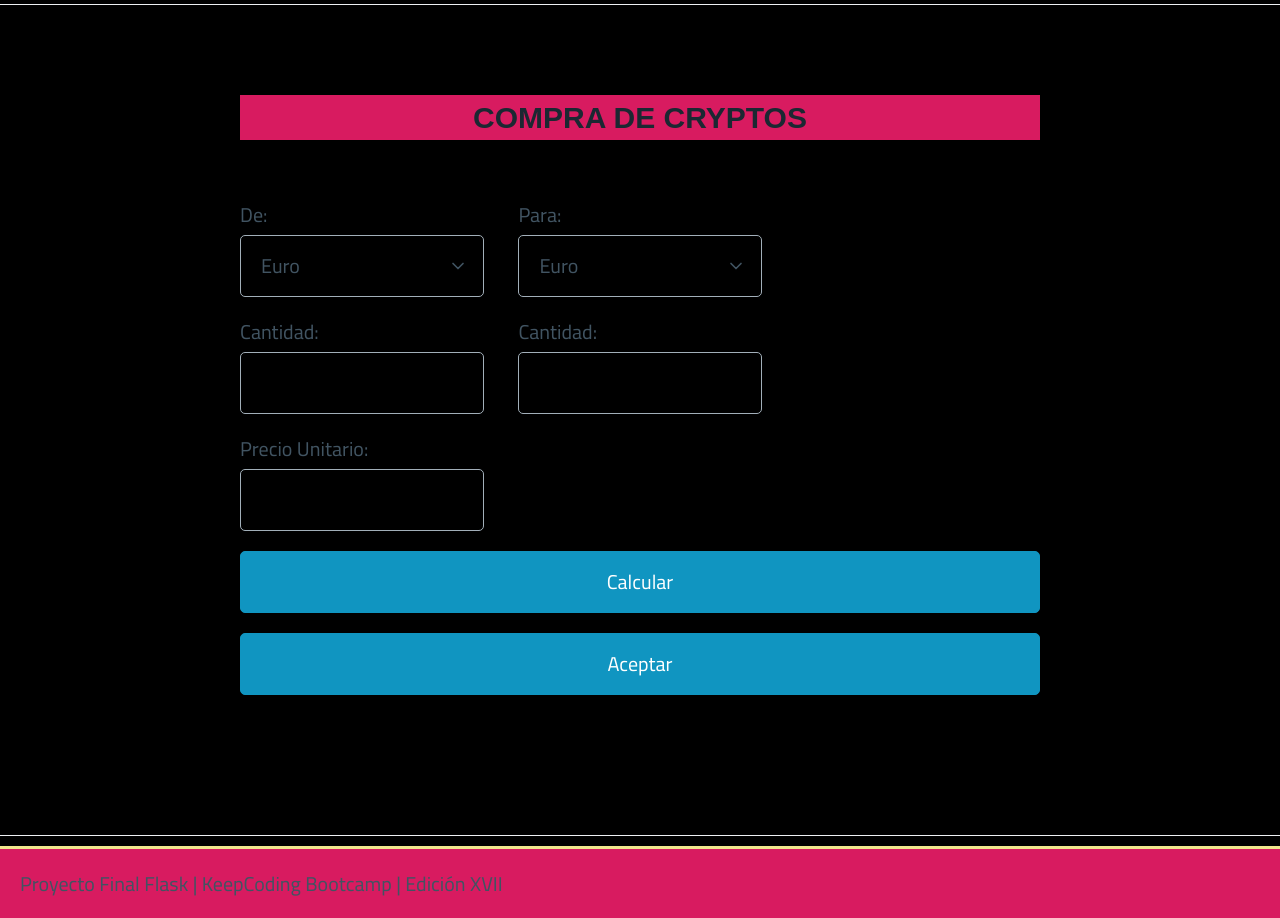
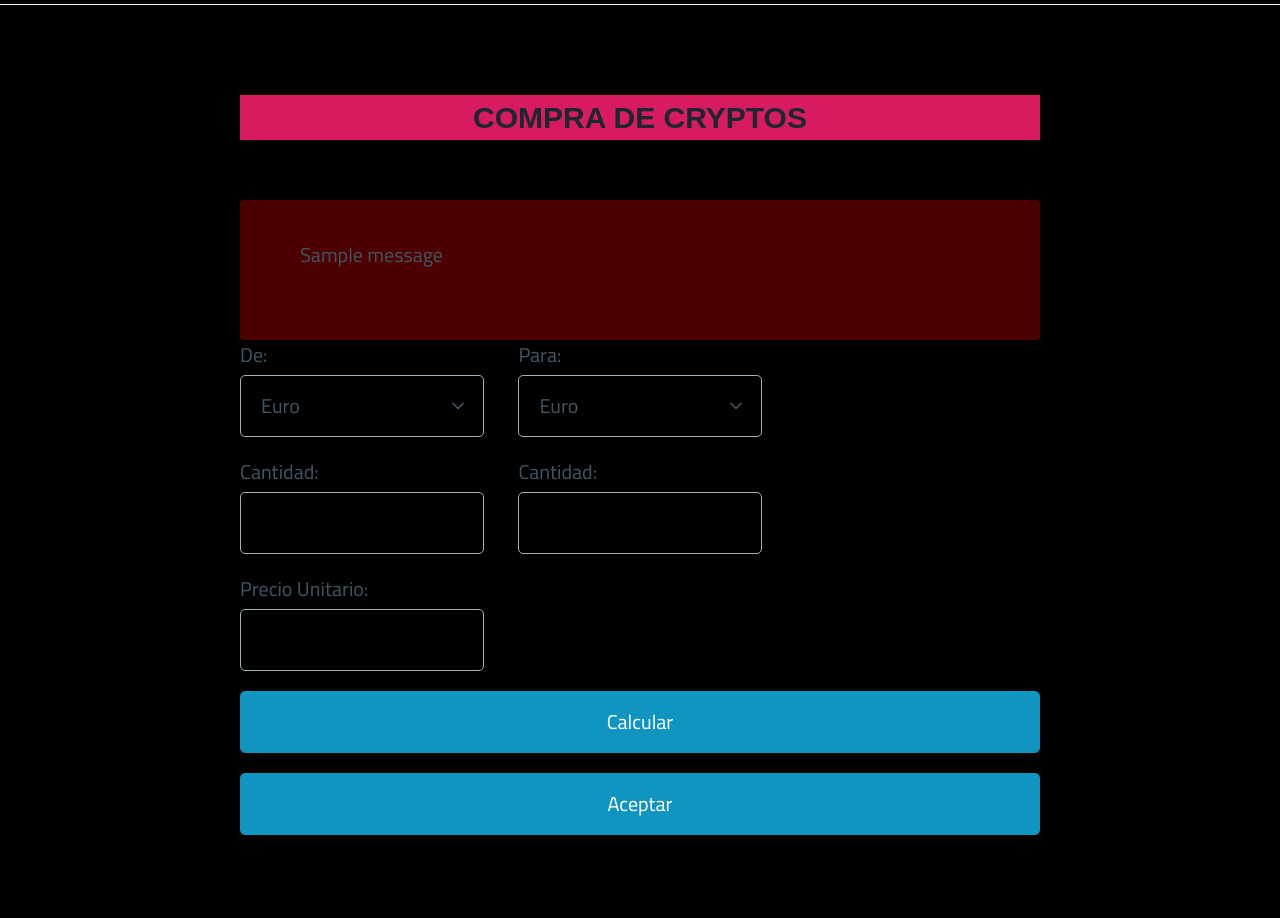
Before and after one commit to RamiroCovian/crypto-simulator, a Flask app: page /purchase/ in a window 1280 px wide. Shown: the part 196-1114 px from the top of the page. Run offline with Flask 3, Linux system fonts and the light colour scheme; one stand-in notice (Sample message) is shown; some web fonts are replaced.

Commit message:
feat: doy estilos mensajes flash y pinto en los html

```diff
--- a/simulator/static/css/styles.css
+++ b/simulator/static/css/styles.css
@@ -107,3 +107,26 @@ td.row-data {
     margin-right: 30px;
 
 }
+
+.success-flash {
+    font-size: 1rem;
+    background-color: rgba(0, 200, 0, .25);
+    padding: 2rem;
+    color: darkgreen;
+    font-weight: bold;
+    border-radius: 4px;
+    display: flex;
+    gap: 1rem;
+}
+.error-flash {
+    font-size: 1rem;
+    background-color: rgba(255, 0, 0, .3);
+    padding: 2rem;
+    color: #600;
+    font-weight: bold;
+    border-radius: 4px;
+    display: flex;
+    gap: 1rem;
+}
+
+/* #TODO: una vez verificado los errores, darle los estilos */
--- a/simulator/templates/form_buy.html
+++ b/simulator/templates/form_buy.html
@@ -11,6 +11,23 @@
 
 {% block content %}
 <h1 class="h1">COMPRA DE CRYPTOS</h1>
+
+{% with message = get_flashed_messages() %}
+{% if message %}
+<div class="error-flash">
+    <!-- #TODO: Corregir el icono, dibujarlo -->
+    <p><i class="fa-solid fa-circle-check fa-2xl" style="color: #600;"></i></p>
+    <div class="message-flash">
+        {% for msg in message %}
+        <p>{{ msg }}</p>
+        {% endfor %}
+    </div>
+</div>
+{% endif %}
+{% endwith %}
+
+<!-- #TODO: Verificar errores por campos -->
+
 
 <form action="/purchase/" method="POST">
     {{ form.csrf_token }}
```
Also changed, not shown: simulator/templates/movements.html (+25 -0 lines), simulator/templates/base.html (line endings or trailing spaces).
